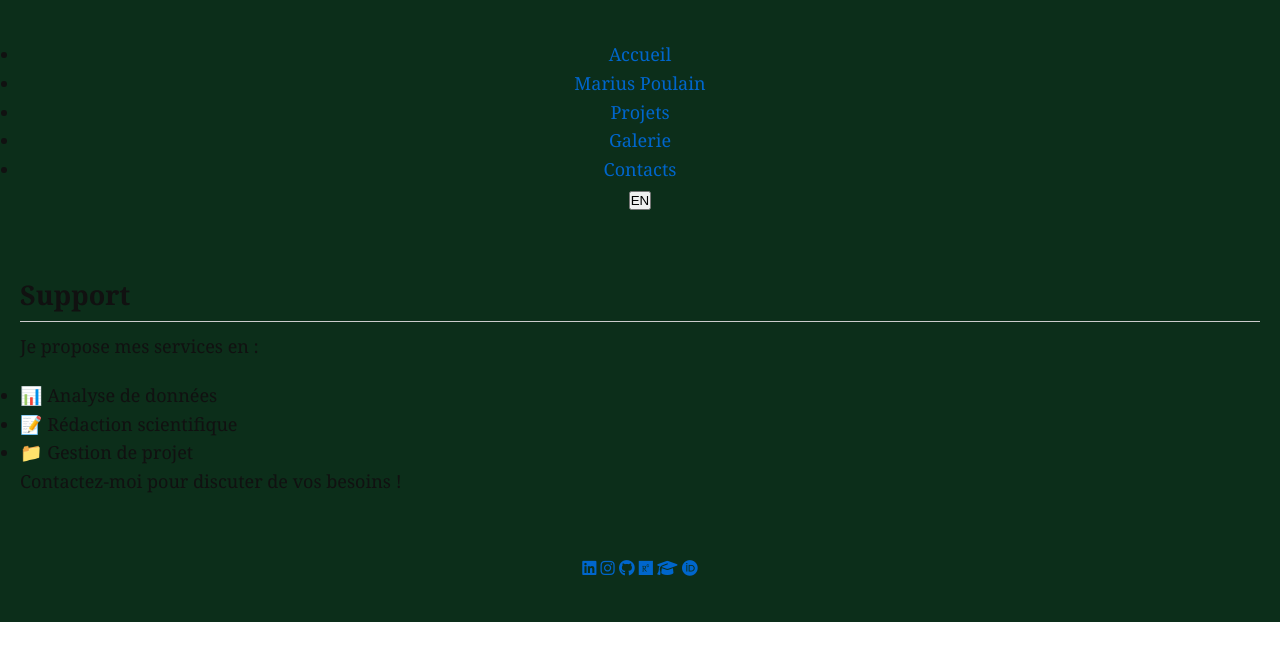
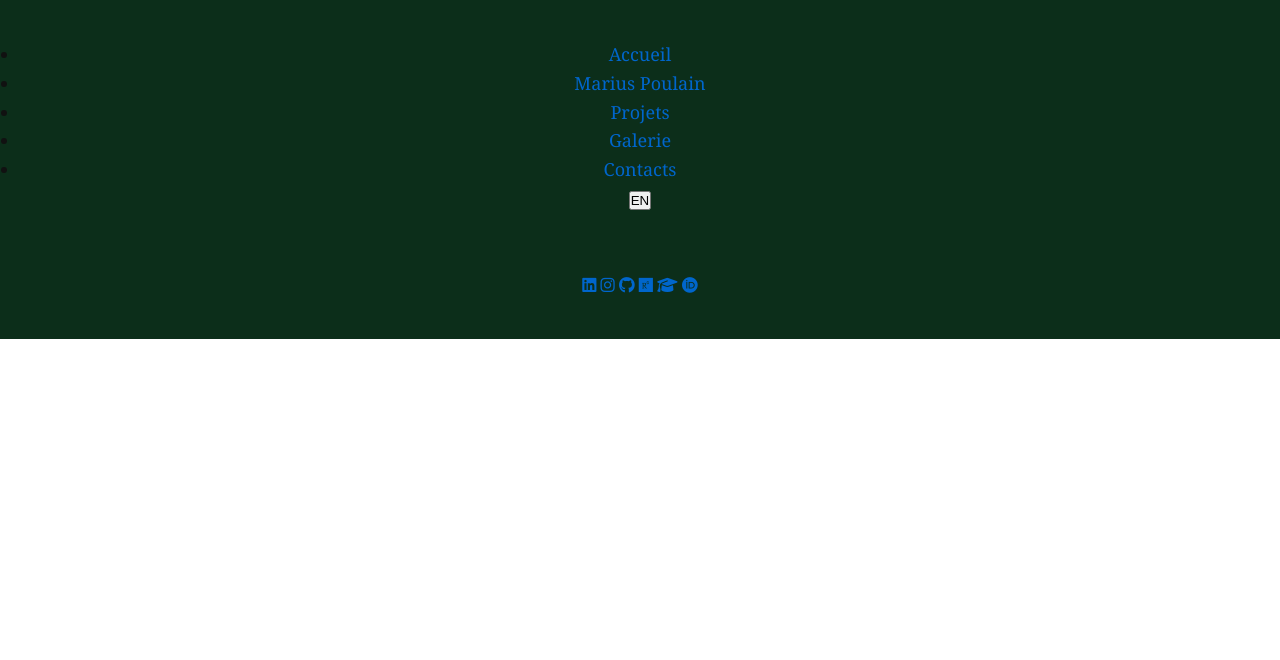
Before and after one commit to Marius-Poulain/Marius-Poulain.github.io, a plain HTML site: page gallery.html in a window 1280 px wide. Drawn offline with Linux system fonts and the light colour scheme.

Commit message:
Update gallery.html

```diff
--- a/gallery.html
+++ b/gallery.html
@@ -24,16 +24,6 @@
   </header>
   <main>
 
-    <section>
-      <h2>Support</h2>
-      <p>Je propose mes services en :</p>
-      <ul>
-        <li>📊 Analyse de données</li>
-        <li>📝 Rédaction scientifique</li>
-        <li>📁 Gestion de projet</li>
-      </ul>
-      <p>Contactez-moi pour discuter de vos besoins !</p>
-    </section>
 
   </main>
 
```
